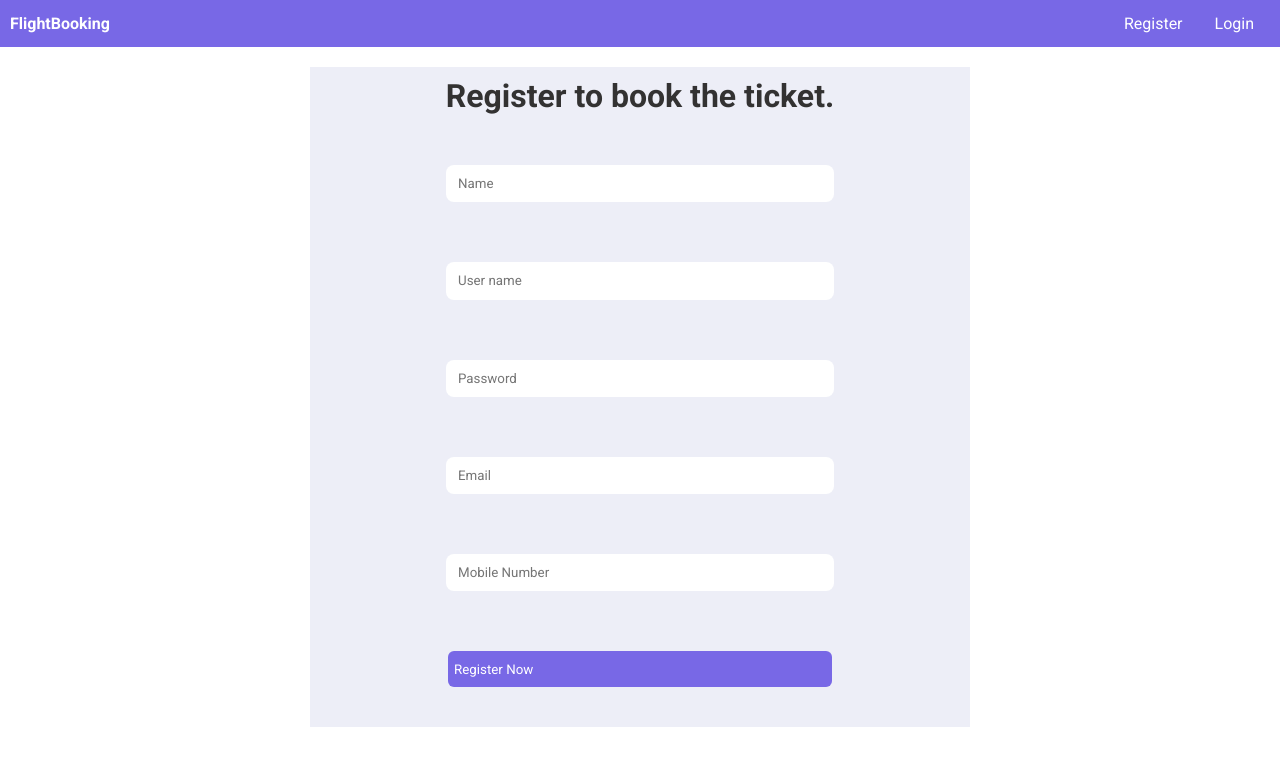
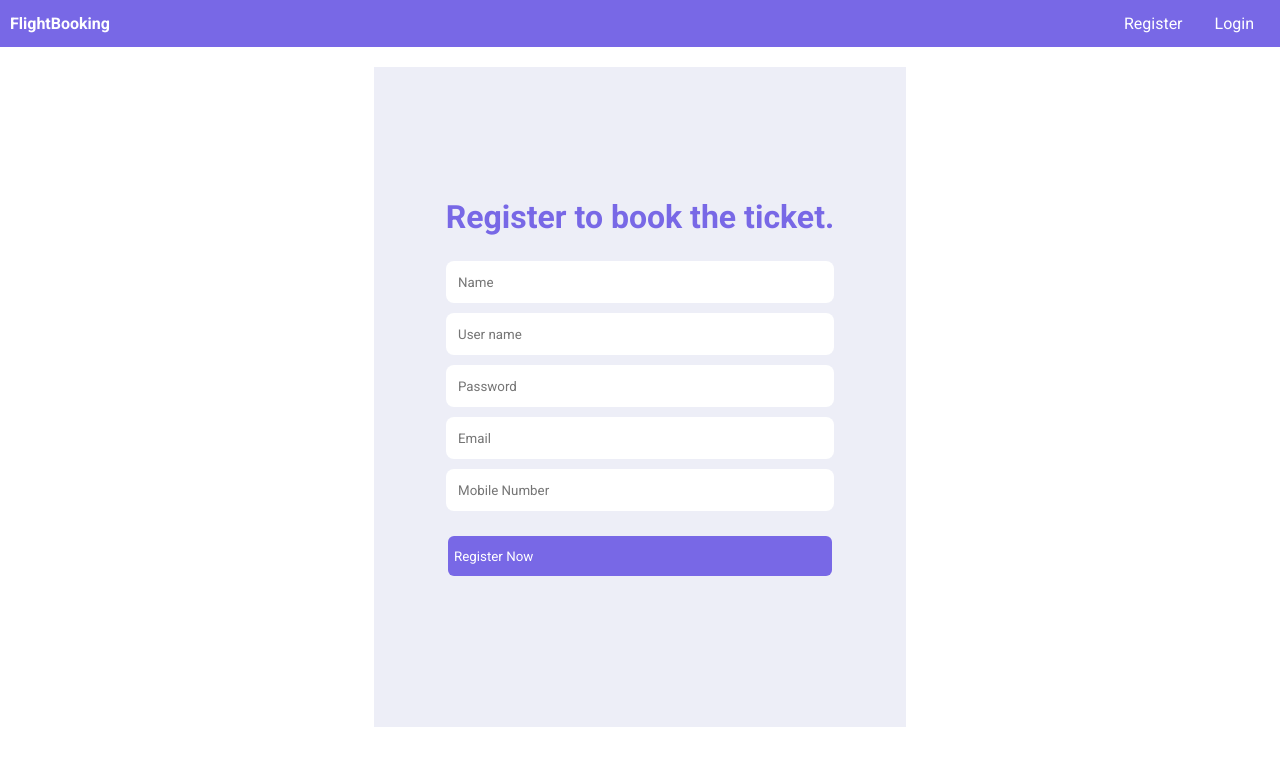
Before and after one commit to akhilesh-k/airline-reservation, a Vue app in the folder airline-reservation-client/: page /register in a window 1280 px wide. Shown: the top 766 px of the page. Built offline with nearby package versions, Linux system fonts and the light colour scheme.

Commit message:
added all the screens for the reservation client

```diff
--- a/airline-reservation-client/src/views/Home.vue
+++ b/airline-reservation-client/src/views/Home.vue
@@ -2,7 +2,7 @@
   <div class="wrapper">
     <navbar />
     <div>
-      <h1>Book The Sabse Sasta Flight Ticket</h1>
+      <h1>Book the cheapest Flight Ticket</h1>
       <div class="card">
         <div class="part1">
           <select for="Source" class="a">
--- /dev/null
+++ b/airline-reservation-client/src/views/confirmation.vue
@@ -0,0 +1,99 @@
+<template>
+  <div>
+    <navbar />
+    <div class="pay">
+      <div class="card">
+        <div class="heading">Congratulations!! Ticked Booked</div>
+        <div class="content-line">
+          <div class="personal-info">
+            <div class="name">XYZ AADMI</div>
+            <div class="name">+91-99XXXXX67</div>
+            <div class="name">xyz@mail.com</div>
+          </div>
+          <div class="Details">
+            <div class="airline-name">Some Airline</div>
+            <div class="from-where">BLR --> DEL</div>
+            <div class="timings">Day Month Year</div>
+          </div>
+        </div>
+      </div>
+    </div>
+  </div>
+</template>
+
+<script>
+import navbar from '@/components/navbar.vue'
+
+export default {
+  components: {
+    navbar
+  }
+}
+</script>
+
+<style scoped>
+.pay {
+  padding: 50px;
+}
+.heading {
+  font-size: 48px;
+  color: #7868e6;
+  text-align: center;
+  font-weight: bold;
+  margin-bottom: 150px;
+}
+.card {
+  background: #edeef7;
+  /* max-width:800px; */
+  margin: 80px auto;
+  padding: 50px;
+}
+
+.content-line {
+  display: flex;
+  justify-content: space-around;
+  /* align-items: center; */
+  margin-bottom: 40px;
+}
+
+.from-where {
+  font-weight: bold;
+  font-size: 48px;
+  color: #7868e6;
+}
+
+.timings {
+  font-size: 24px;
+  line-height: 28px;
+  color: #454545;
+}
+
+.airline-name {
+  font-size: 30px;
+  line-height: 40px;
+  font-weight: bold;
+  color: #000000;
+}
+.name {
+  font-weight: bold;
+  font-size: 24px;
+  line-height: 40px;
+  color: #000000;
+}
+.pay-amount {
+  font-weight: bold;
+  font-size: 30px;
+  line-height: 35px;
+  color: #000000;
+}
+
+button {
+  margin: 0px;
+  width: 152px;
+  height: 56px;
+  margin-top: 26px;
+  font-size: 24px;
+  line-height: 28px;
+  color: #ffffff;
+}
+</style>
--- a/airline-reservation-client/src/views/login.vue
+++ b/airline-reservation-client/src/views/login.vue
@@ -58,7 +58,7 @@ export default {
 .body {
  margin:0;
 }
-.container {
+.container{
   height: 100vh;
   width: 100vw;
   margin: 5px solid black;
@@ -68,6 +68,7 @@ export default {
   display: flex;
   flex-direction: column;
   justify-content: center;
+  color: #7868e6;
 
 }
 .a {
@@ -83,8 +84,8 @@ export default {
   align-items: center;
 
 }
-h1{
+.container h1{
   text-align: center;
-  color: rgb(51, 50, 50);
+  color: #7868e6;
 }
 </style>
--- a/airline-reservation-client/src/views/register.vue
+++ b/airline-reservation-client/src/views/register.vue
@@ -2,8 +2,8 @@
 <div><navbar/>
 <div class="wrapper">
  <div class="container">
-     <h1>Register to book the ticket.</h1>
-      <input type="text" v-model="name" placeholder="Name" name="name" class="a" required>
+ <h1>Register to book the ticket.</h1>
+           <input type="text" v-model="name" placeholder="Name" name="name" class="a" required>
       <input type="text" v-model="userName" placeholder="User name" name="userName" class="a" required>
       <input type="password" v-model="password" placeholder="Password" name="password" class="a" required>
       <!-- <input type="password" v-model="confirmPassword" placeholder="confirmPassword" name="confirmPassword" class="a" required> -->
@@ -64,7 +64,7 @@ export default {
 }
 .container {
   height: 80vh;
-  width: 50vw;
+  width: 40vw;
   background-color: #edeef7;
   display: flex;
   flex-direction: column;
@@ -86,7 +86,7 @@ export default {
 .a {
   width:30vw;
   height:5vh;
-  margin: 30px;
+  margin: 5px;
   display: flex;
   border-radius: 8px;
   border: grey;
@@ -94,7 +94,7 @@ export default {
 .b {
   width:30vw;
   height:5vh;
-  margin: 30px;
+  margin: 20px;
   display: flex;
   border: grey;
   border-radius: 6px;
```
